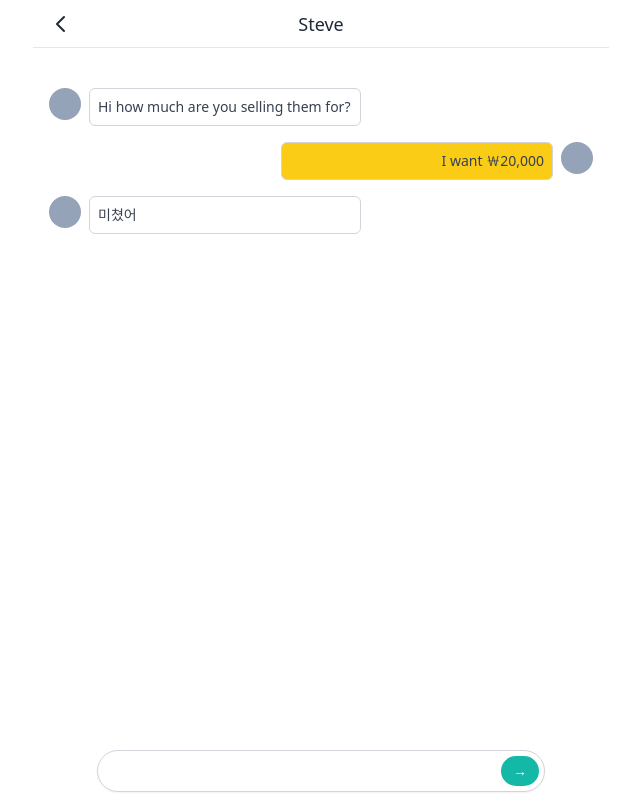
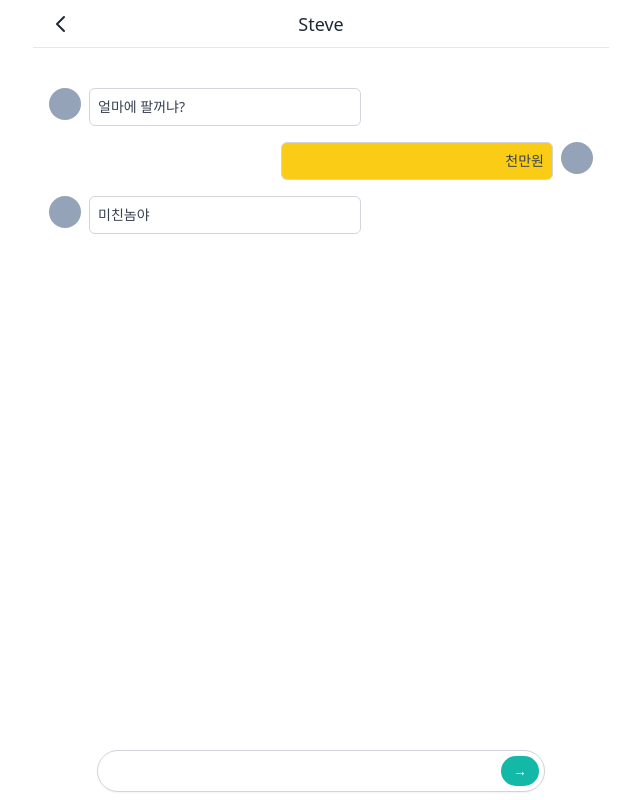
Before and after one commit to JeremyDev87/chidol-market, a Next.js app: page /chats/1 in a window 1280 px wide. Shown: the whole page, without its empty margins (319-959 px from the left). Built offline with nearby package versions, Linux system fonts and the light colour scheme.

Commit message:
<style>: Change Style for Preview - 시연용으로 스타일 좀 변경함

```diff
--- a/pages/chats/[id].tsx
+++ b/pages/chats/[id].tsx
@@ -6,9 +6,9 @@ const ChatDetail: NextPage = () => {
 	return (
 		<Layout canGoBack title="Steve">
 			<div className="py-10 pb-16 px-4 space-y-4">
-				<Message message="Hi how much are you selling them for?" />
-				<Message message="I want ￦20,000" reversed />
-				<Message message="미쳤어" />
+				<Message message="얼마에 팔꺼냐?" />
+				<Message message="천만원" reversed />
+				<Message message="미친놈야" />
 				<form className="fixed py-2 bg-white  bottom-0 inset-x-0">
 					<div className="flex relative max-w-md items-center  w-full mx-auto">
 						<input
--- a/pages/chats/index.tsx
+++ b/pages/chats/index.tsx
@@ -11,9 +11,9 @@ const Chats: NextPage = () => {
 						<a className="flex px-4 cursor-pointer py-3 items-center space-x-3">
 							<div className="w-12 h-12 rounded-full bg-slate-300" />
 							<div>
-								<p className="text-gray-700">Steve Jebs</p>
+								<p className="text-gray-700">채팅발신자</p>
 								<p className="text-sm  text-gray-500">
-									See you tomorrow in the corner at 2pm!
+									채팅은 서버 있어야 만듬
 								</p>
 							</div>
 						</a>
--- a/pages/profile/index.tsx
+++ b/pages/profile/index.tsx
@@ -18,7 +18,7 @@ const Profile: NextPage = () => {
 	const { user } = useUser();
 	const { data } = useSWR<ReviewsResponse>("/api/reviews");
 	return (
-		<Layout hasTabBar title="나의 캐럿">
+		<Layout hasTabBar title="내 정보">
 			<div className="px-4">
 				<div className="flex items-center mt-4 space-x-3">
 					{user?.avatar ? (
```
